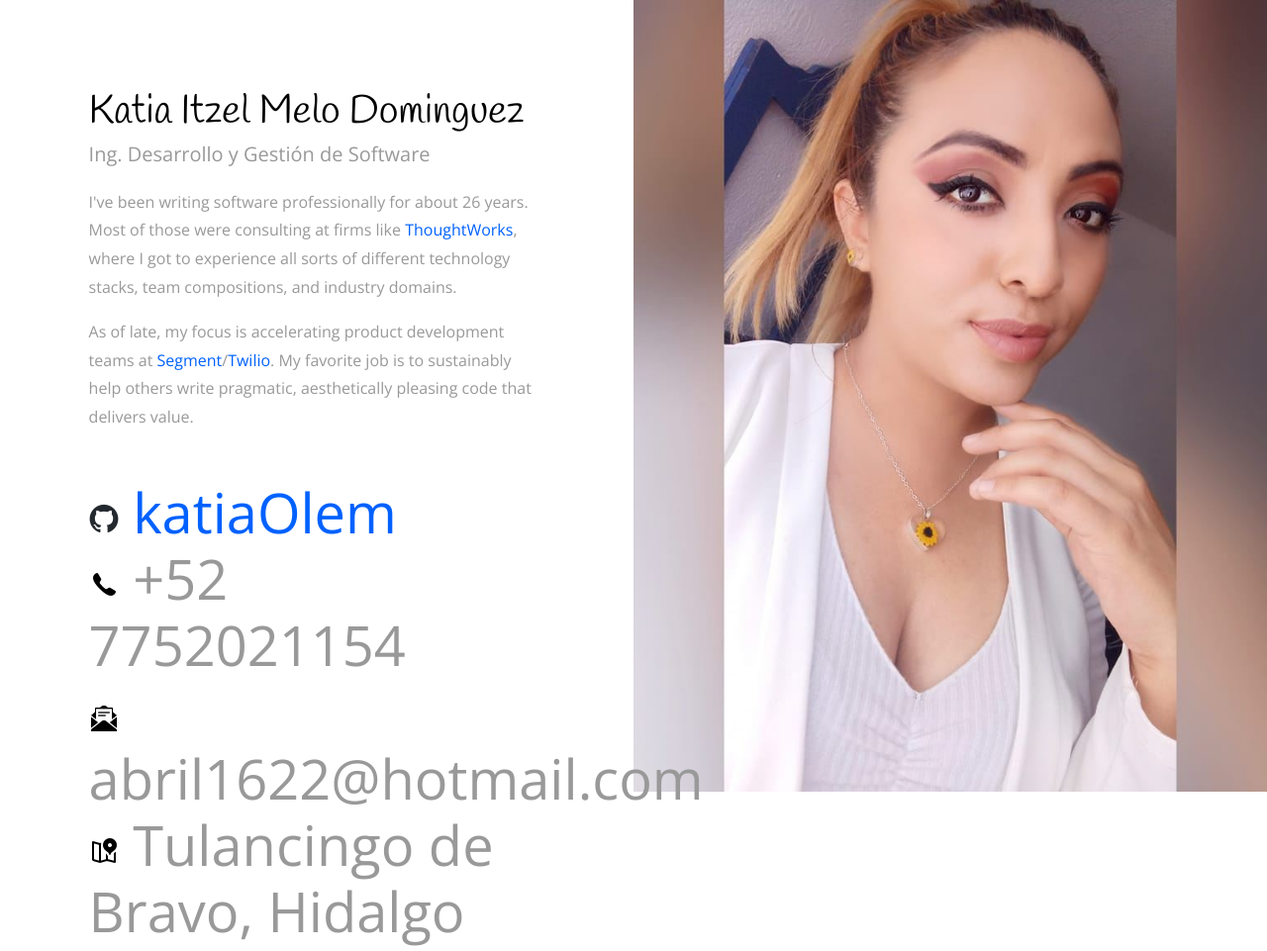
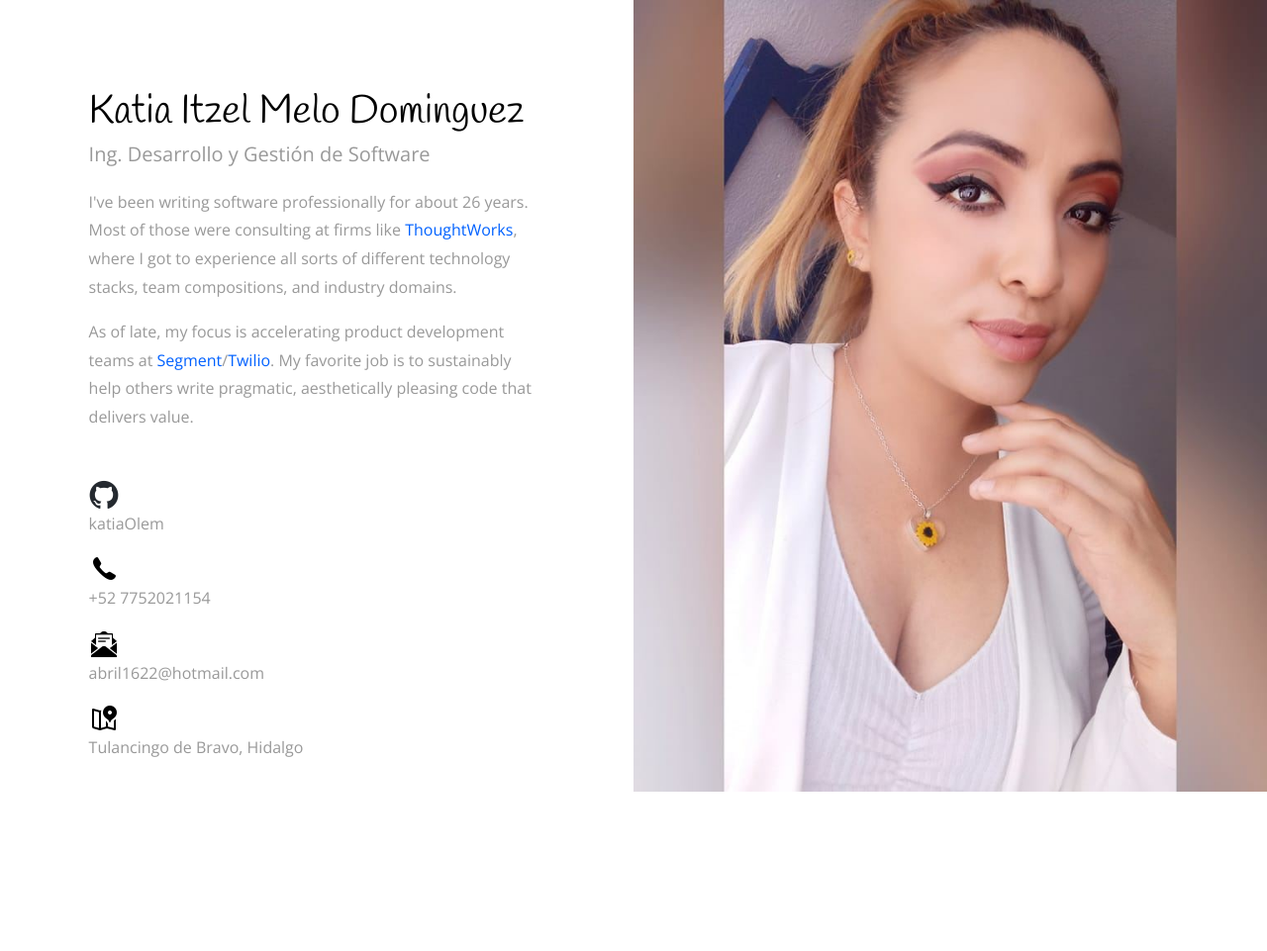
Before and after one commit to katiaOlem/katiaOlem.github.io, a plain HTML site: page index.html in a window 1280 px wide. Shown: the whole page at 99% size. After the commit the page ends 876 px from the top, so only its background shows below. Drawn offline with nearby package versions, Linux system fonts and the light colour scheme.

Commit message:
funciona

```diff
--- a/index.html
+++ b/index.html
@@ -28,21 +28,21 @@ I've been writing software professionally for about 26 years. Most of those were
 As of late, my focus is accelerating product development teams at <a href="https://segment.com">Segment</a>/<a href="https://twilio.com">Twilio</a>. My favorite job is to sustainably help others write pragmatic, aesthetically pleasing code that delivers value.
 </p>
 </div>
-<div class="display-4">
+<div>
 <img src="/github-mark.png" height="30px" width="30px" >
-<a href="https://github.com/katiaOlem">katiaOlem</a>
+<p href="https://github.com/katiaOlem">katiaOlem</p>
 </div>
-<div class="display-4">
+<div>
 <img src="/icons8-teléfono-30.png" height="30px" width="30px" >
-<a> +52 7752021154</a>
+<p> +52 7752021154</p>
 </div>
-<div class="display-4">
+<div>
 <img src="/icons8-correo-electrónico-abierto-50.png" height="30px" width="30px" >
-<a>abril1622@hotmail.com</a>
+<p>abril1622@hotmail.com</p>
 </div>
-<div class="display-4">
+<div>
 <img src="/icons8-marcador-de-mapa-30.png" height="30px" width="30px" >
-<a>Tulancingo de Bravo, Hidalgo</a>
+<p>Tulancingo de Bravo, Hidalgo</p>
 </div>
 </main>
 </div>
```
